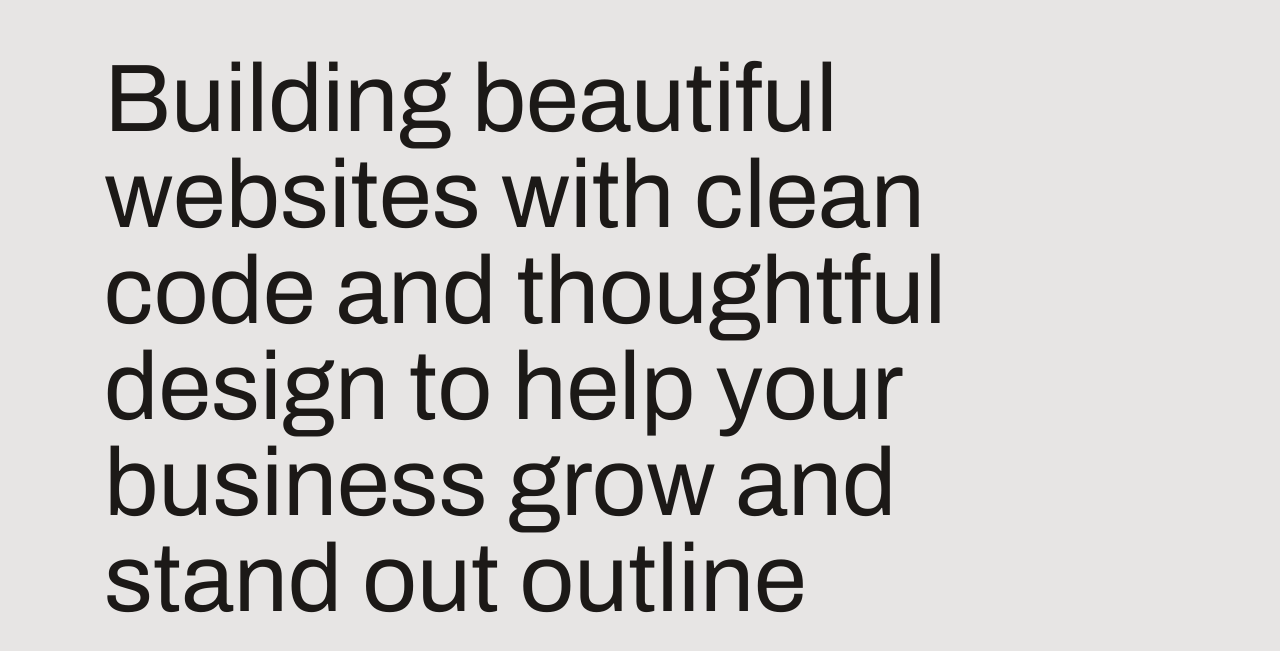
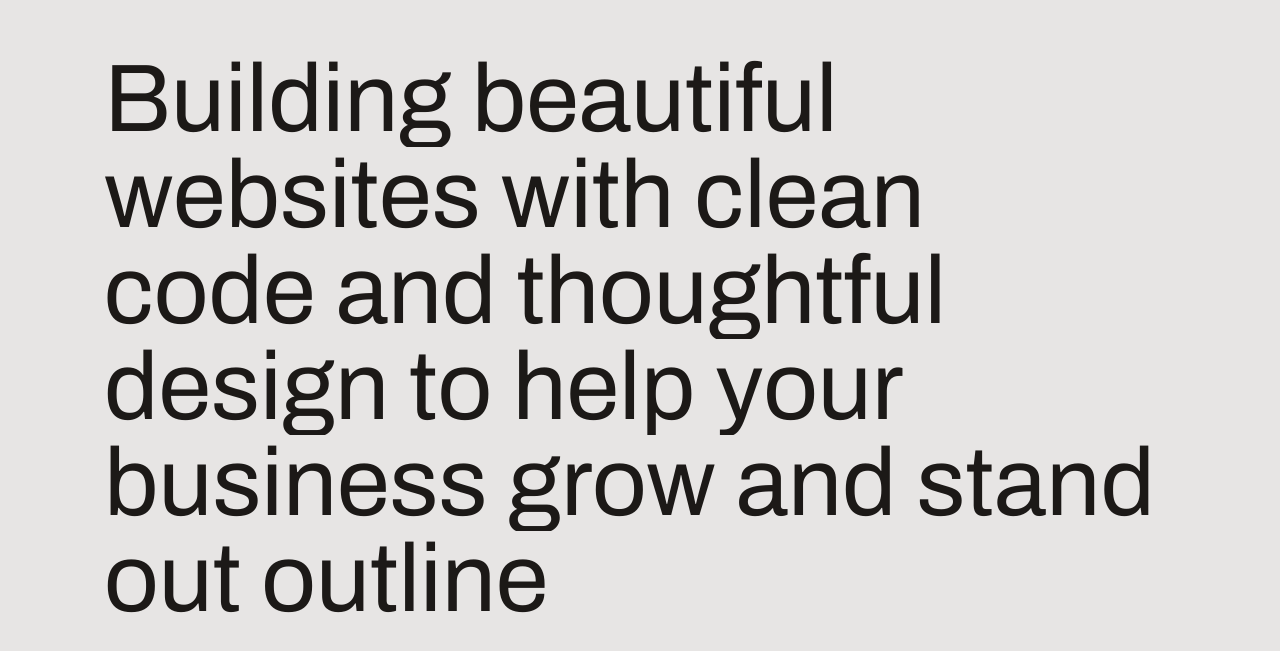
Before and after one commit to KuldeepKdy/WTF-Portfolio, a Next.js app: page / in a window 1280 px wide. Shown: the part 2589-3240 px from the top of the page. Built offline with nearby package versions, Linux system fonts and the light colour scheme.

Commit message:
intro animation by me without help

```diff
--- a/components/sections/Hero.tsx
+++ b/components/sections/Hero.tsx
@@ -116,13 +116,13 @@ export default function Hero() {
         </div>
         <div className="md:col-span-5 w-full overflow-clip md:overflow-visible relative">
           <motion.div
-            className={`mt-20 md:mt-0 md:size-full md:absolute md:right-0   `}
+            className={`mt-20 md:mt-0  md:size-full md:absolute md:right-0   `}
             style={{ width: portraitWidth }}
           >
             <Image
               src={heroImage}
               alt="My Portrait"
-              className=" md:size-full  relative  object-cover"
+              className=" md:size-full size-[45%] relative  object-cover"
             />
           </motion.div>
         </div>
--- a/components/sections/Intro.tsx
+++ b/components/sections/Intro.tsx
@@ -1,11 +1,35 @@
+"use client";
+import { motion } from "framer-motion";
 const Intro = () => {
   return (
-    <section className="section mt-12 md:mt-16 lg:mt-20 " id="intro">
+    <section className="section  mt-12 md:mt-16 lg:mt-20 " id="intro">
       <div className="container">
-        <h2 className="text-4xl md:text-7xl lg:text-8xl lg:w-[80%]">
-          Building beautiful websites with clean code and thoughtful design to
-          help your business grow and stand out outline
-        </h2>
+        <div className="w-full flex flex-wrap overflow-hidden">
+          {"Building beautiful websites with clean code and thoughtful design to help your business grow and stand out outline"
+            .split(" ")
+            .map((data, index) => (
+              <h2
+                key={index}
+                className="text-4xl overflow-hidden  leading-tight md:text-7xl lg:text-8xl  flex"
+              >
+                <motion.span
+                  initial={{ translateY: "100%" }}
+                  whileInView={{
+                    translateY: "0%",
+                  }}
+                  className=""
+                  transition={{
+                    duration: 0.5,
+                    delay: index * 0.1,
+                    type: "spring",
+                    stiffness: 100,
+                  }}
+                >
+                  {data}&nbsp;
+                </motion.span>
+              </h2>
+            ))}
+        </div>
       </div>
     </section>
   );
```
